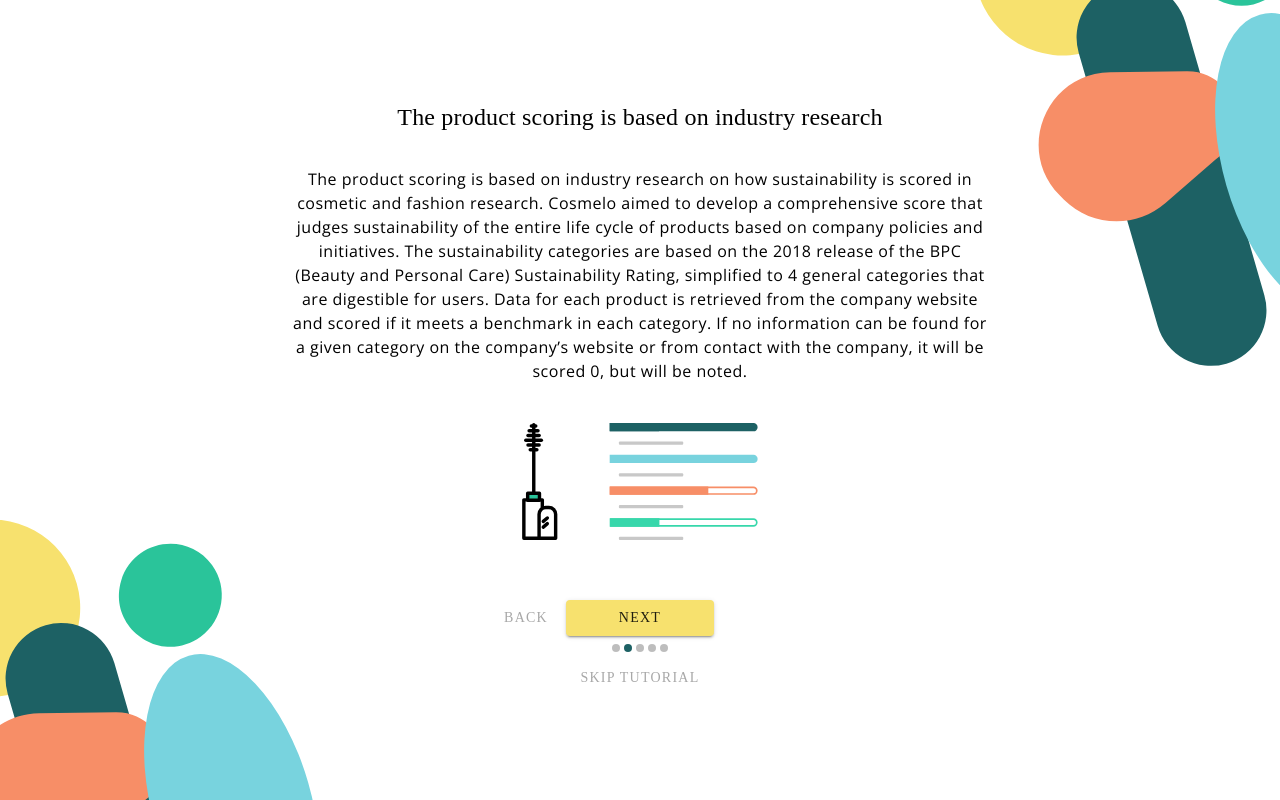
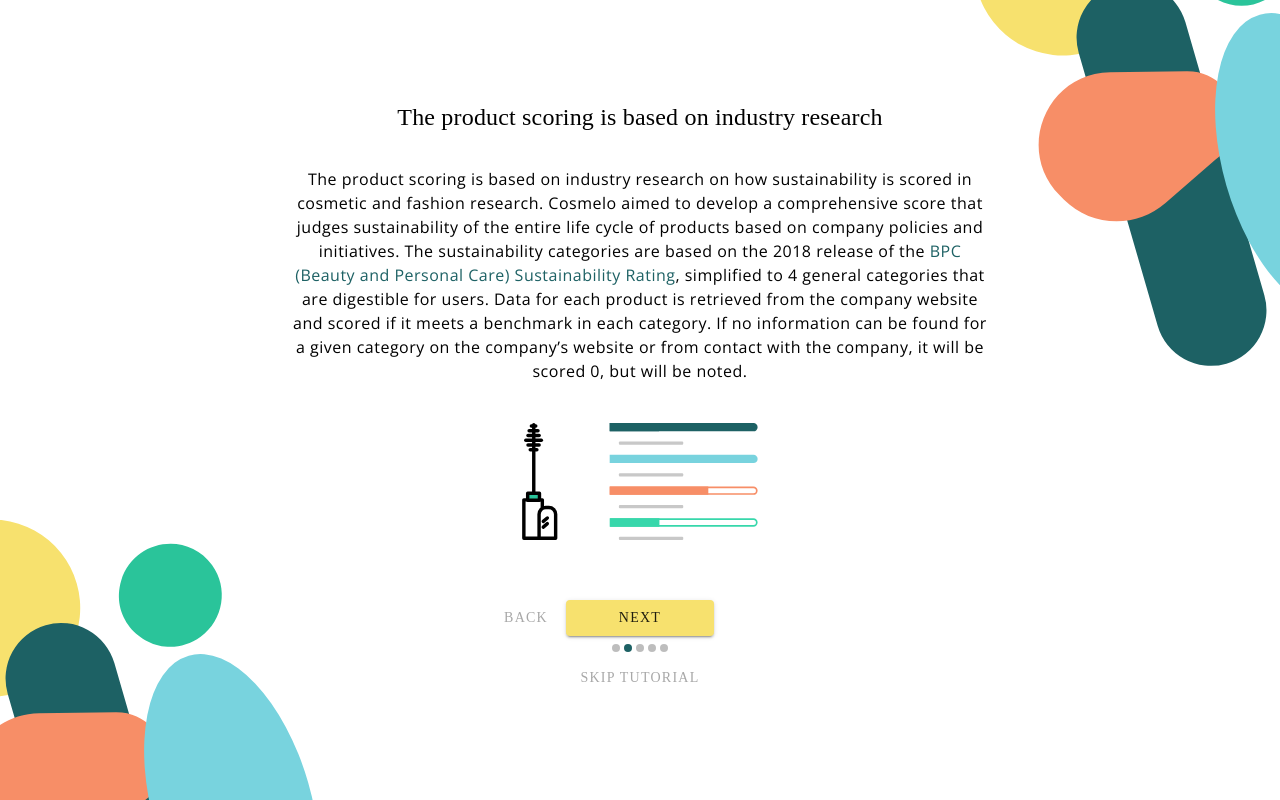
Before and after one commit to Cosmelo/cosmelo-web, a React (Create React App) app: page / in a window 1280 px wide. Both pictures are taken after a click on the button "NEXT". Built offline with nearby package versions, Linux system fonts and the light colour scheme; a web font is replaced by a local one.

Commit message:
Add link to BPC report

```diff
--- a/src/components/SourceInfoPage.jsx
+++ b/src/components/SourceInfoPage.jsx
@@ -1,7 +1,9 @@
 import React from "react";
+import Link from "@material-ui/core/Link";
 import Typography from "@material-ui/core/Typography";
 import { ReactComponent as SourceInfoPageSvg } from "../assets/source-info.svg";
 import { makeStyles } from "@material-ui/core/styles";
+import { Colours } from "../styles/Colours";
 
 const useStyles = makeStyles((theme) => ({
   img: {
@@ -14,10 +16,15 @@
     maxWidth: "700px",
     textAlign: "center",
   },
+  link: {
+    color: Colours.Skobeloff,
+  },
 }));
 
 export const SourceInfoPage = () => {
   const classes = useStyles();
+  const preventDefault = (event) => event.preventDefault();
+
   return (
     <>
       <Typography variant="h5">
@@ -28,13 +35,20 @@
         is scored in cosmetic and fashion research. Cosmelo aimed to develop a
         comprehensive score that judges sustainability of the entire life cycle
         of products based on company policies and initiatives. The
-        sustainability categories are based on the 2018 release of the BPC
-        (Beauty and Personal Care) Sustainability Rating, simplified to 4
-        general categories that are digestible for users. Data for each product
-        is retrieved from the company website and scored if it meets a benchmark
-        in each category. If no information can be found for a given category on
-        the company’s website or from contact with the company, it will be
-        scored 0, but will be noted.
+        sustainability categories are based on the 2018 release of the{" "}
+        <Link
+          href="https://www.sustainabilityconsortium.org/wp-content/uploads/2018/04/TSC%C2%AE-BPC-Product-Sustainability-Rating-System.pdf"
+          target="_blank"
+          rel="noreferrer"
+          className={classes.link}
+        >
+          BPC (Beauty and Personal Care) Sustainability Rating
+        </Link>
+        , simplified to 4 general categories that are digestible for users. Data
+        for each product is retrieved from the company website and scored if it
+        meets a benchmark in each category. If no information can be found for a
+        given category on the company’s website or from contact with the
+        company, it will be scored 0, but will be noted.
       </Typography>
       <SourceInfoPageSvg className={classes.img} />
     </>
```
